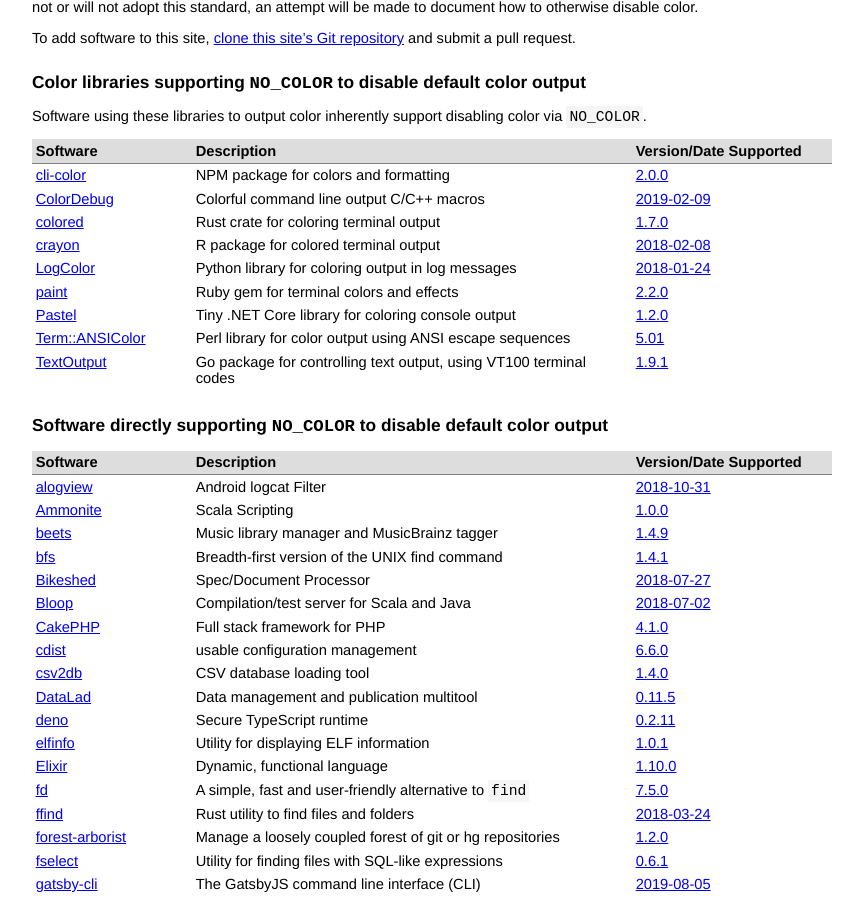
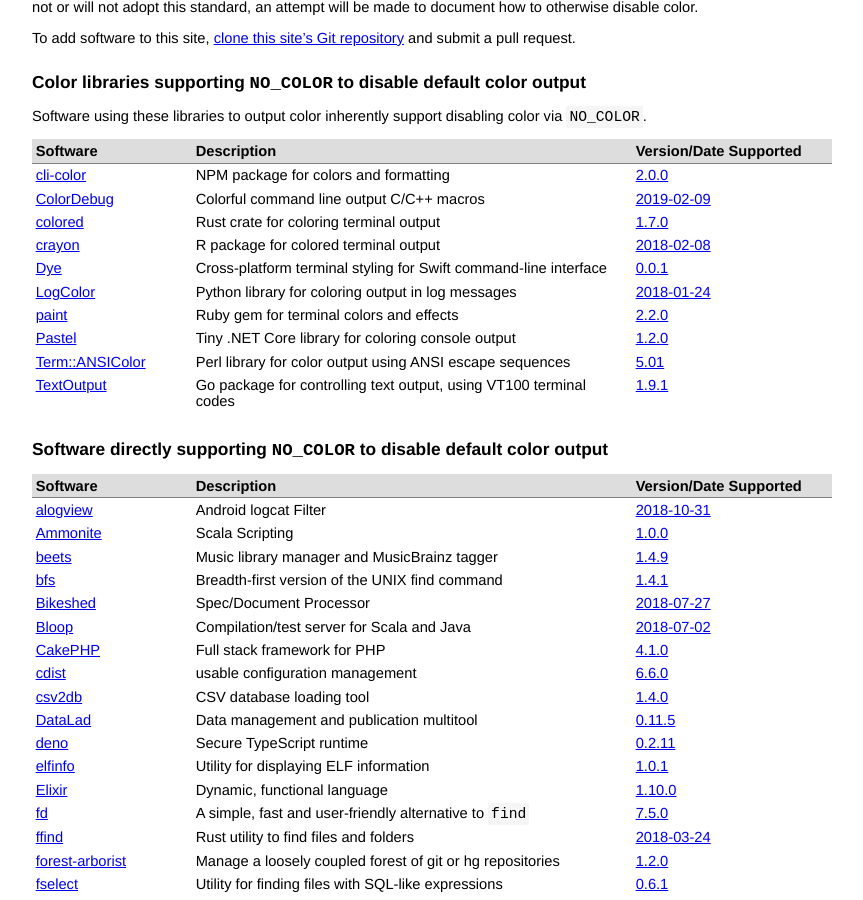
Before and after one commit to jcs/no_color, a Jekyll site: the page built from index.md, in a window 1280 px wide and 900 px high, scrolled down 326 px. Shown: the whole window, without its empty margins (208-1071 px from the left). Built offline with Jekyll 4.4.1, drawn with Linux system fonts in a browser that asks for light colours; our own code applies the rules of GitHub Pages for plain Markdown files.

Commit message:
Add Dye (#80)

```diff
--- a/index.md
+++ b/index.md
@@ -44,6 +44,7 @@ color via `NO_COLOR`.
 | [ColorDebug](https://github.com/roboticslab-uc3m/color-debug) | Colorful command line output C/C++ macros | [2019-02-09](https://github.com/roboticslab-uc3m/color-debug/commit/2e2a5bf5a202228985612008967fb63ba8be53d8) |
 | [colored](https://github.com/mackwic/colored) | Rust crate for coloring terminal output | [1.7.0](https://github.com/mackwic/colored/blob/master/CHANGELOG.md#170-january-2019) |
 | [crayon](https://github.com/r-lib/crayon) | R package for colored terminal output | [2018-02-08](https://github.com/r-lib/crayon/commit/700800135d04408bf1c99426b3fec9a4073b8a97) |
+| [Dye](https://github.com/dduan/Dye) | Cross-platform terminal styling for Swift command-line interface | [0.0.1](https://github.com/dduan/Dye/releases/tag/0.0.1) |
 | [LogColor](https://github.com/induane/logcolor) | Python library for coloring output in log messages | [2018-01-24](https://github.com/induane/logcolor/commit/0092b0af2a1506eee2b0ca028b1cf51f78fc91fa) |
 | [paint](https://github.com/janlelis/paint) | Ruby gem for terminal colors and effects | [2.2.0](https://github.com/janlelis/paint/tree/v2.2.0) |
 | [Pastel](https://github.com/silkfire/Pastel) | Tiny .NET Core library for coloring console output | [1.2.0](https://github.com/silkfire/Pastel/commit/8a89c2930a2b7ff2c6beae67e6c00fe1d74189d5) |
```
